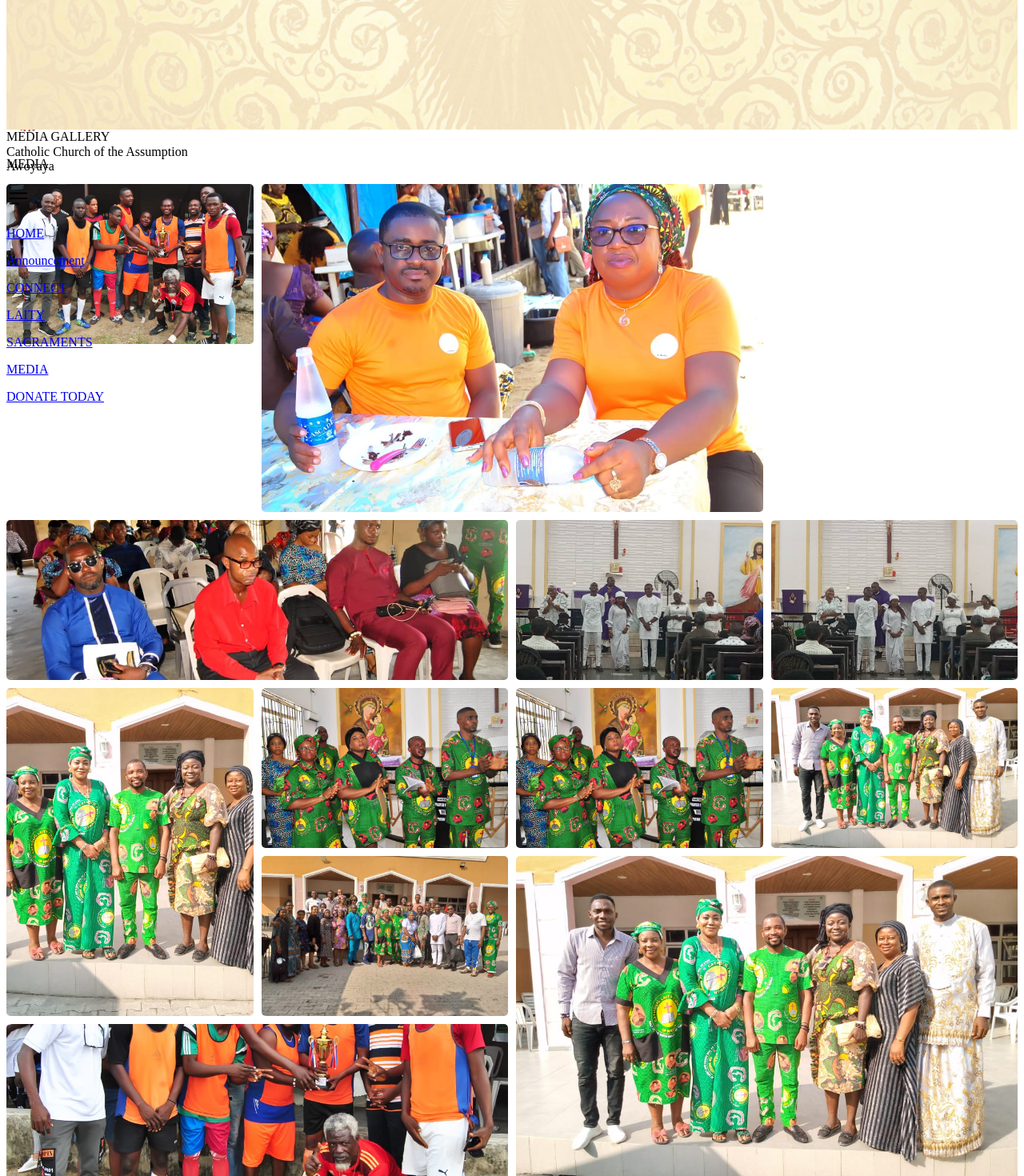
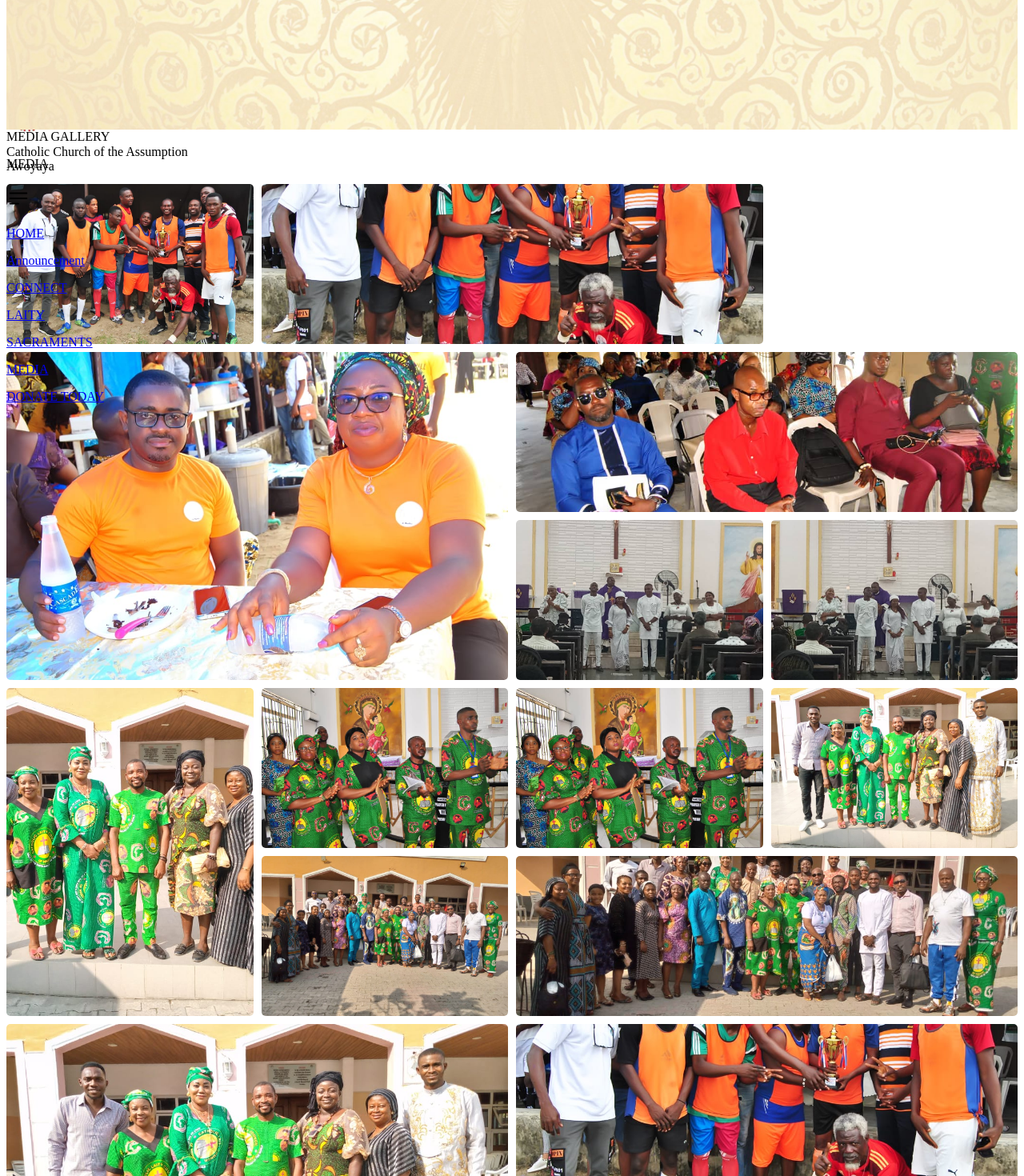
Before and after one commit to Masha-bit/Church-Site, a Next.js app: page /Media in a window 1280 px wide. Shown: the part 281-1751 px from the top of the page at 80% size. Built offline with nearby package versions, Linux system fonts and the light colour scheme.

Commit message:
feat:updated media page

```diff
--- a/src/app/components/Gallery.jsx
+++ b/src/app/components/Gallery.jsx
@@ -4,6 +4,9 @@ export default function Gallery() {
   return (
     <div className='grid-wrapper'>
         <div>
+            <img src="/church_img/cimg (1).jpeg" alt="" />
+        </div>
+        <div className='wide'>
             <img src="/church_img/cimg (1).jpeg" alt="" />
         </div>
         <div className='big'>
@@ -31,6 +34,9 @@ export default function Gallery() {
             <img src="/church_img/gi (6).jpeg" alt="" />
         </div>
         <div className=''>
+            <img src="/church_img/gi (7).jpeg" alt="" />
+        </div>
+        <div className='wide'>
             <img src="/church_img/gi (7).jpeg" alt="" />
         </div>
         <div className='big'>
@@ -125,6 +131,10 @@ export default function Gallery() {
                     grid-auto-rows: 150px;
                     grid-uto-flow: dense;
                 }
+                .grid-wrapper .big{
+                    grid-row: span 3;
+                    grid-column: span 3;
+                }
             }
             `}
         </style>
```
